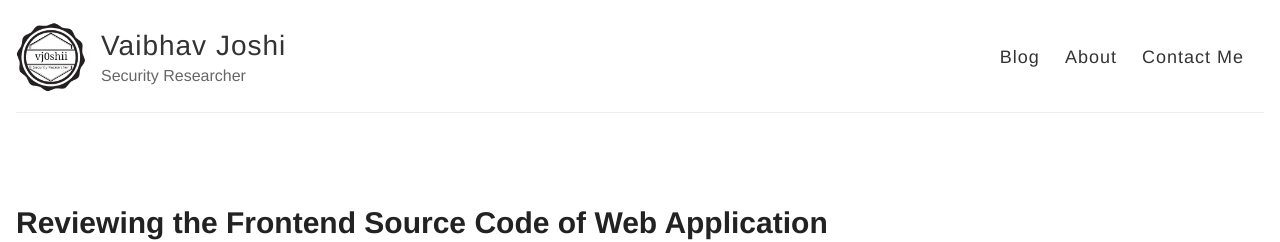
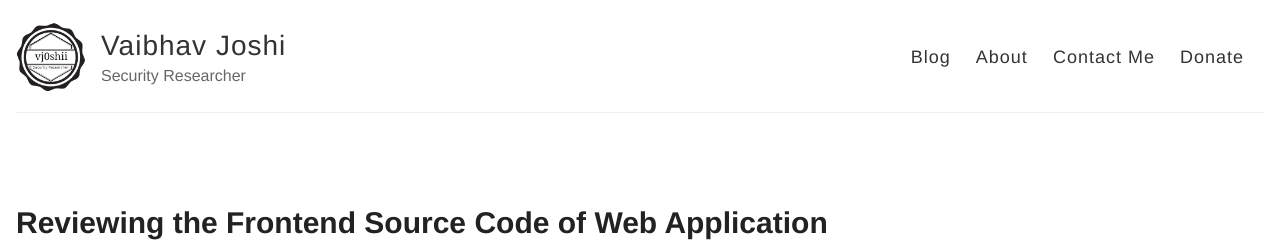
Before and after one commit to vj0shii/vj0shii.github.io, a Jekyll site: the page built from index.html, in a window 1280 px wide and 900 px high. Shown: the top 242 px of the window. Built offline with Jekyll 4.4.1, drawn with Linux system fonts in a browser that asks for light colours.

Commit message:
Update default.html

```diff
--- a/_layouts/default.html
+++ b/_layouts/default.html
@@ -29,6 +29,7 @@
             <a href="{{ site.baseurl }}/">Blog</a>
             <a href="{{ site.baseurl }}/about">About</a>
 		<a href="{{ site.baseurl }}/contact">Contact Me</a>
+		  <a href="{{ site.baseurl }}/donate">Donate</a>
     <a href="{{ site.baseurl }}/donate"></a>
           </nav>
         </header>
```
